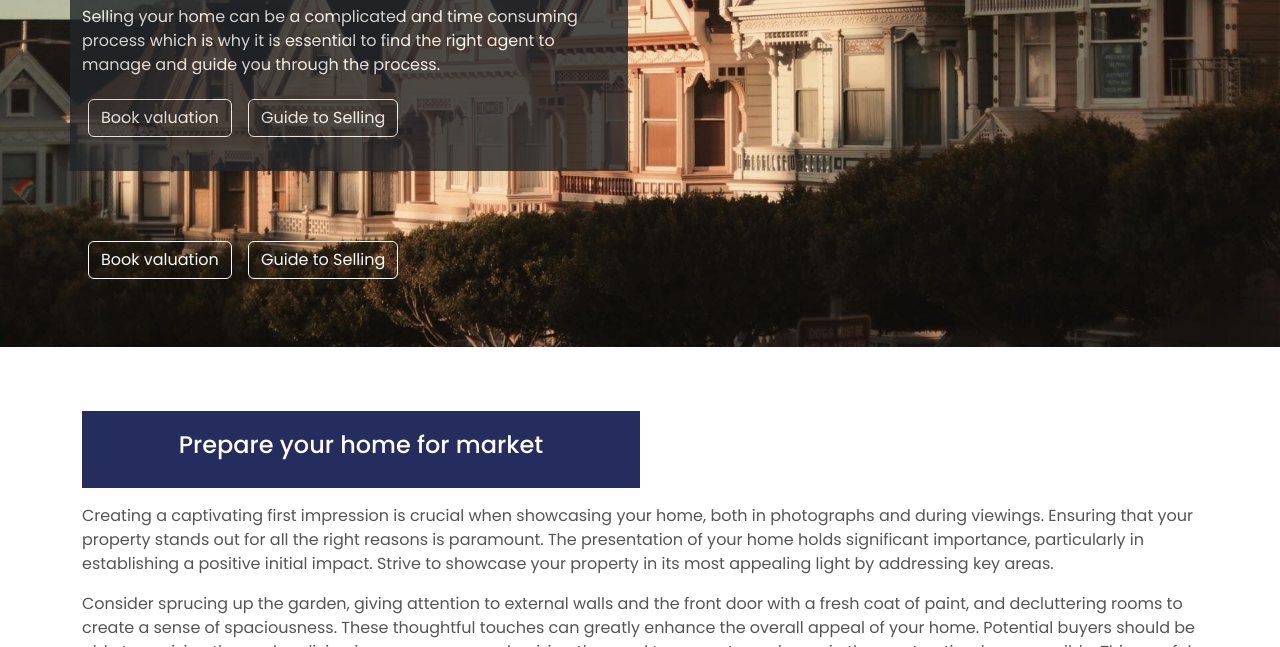
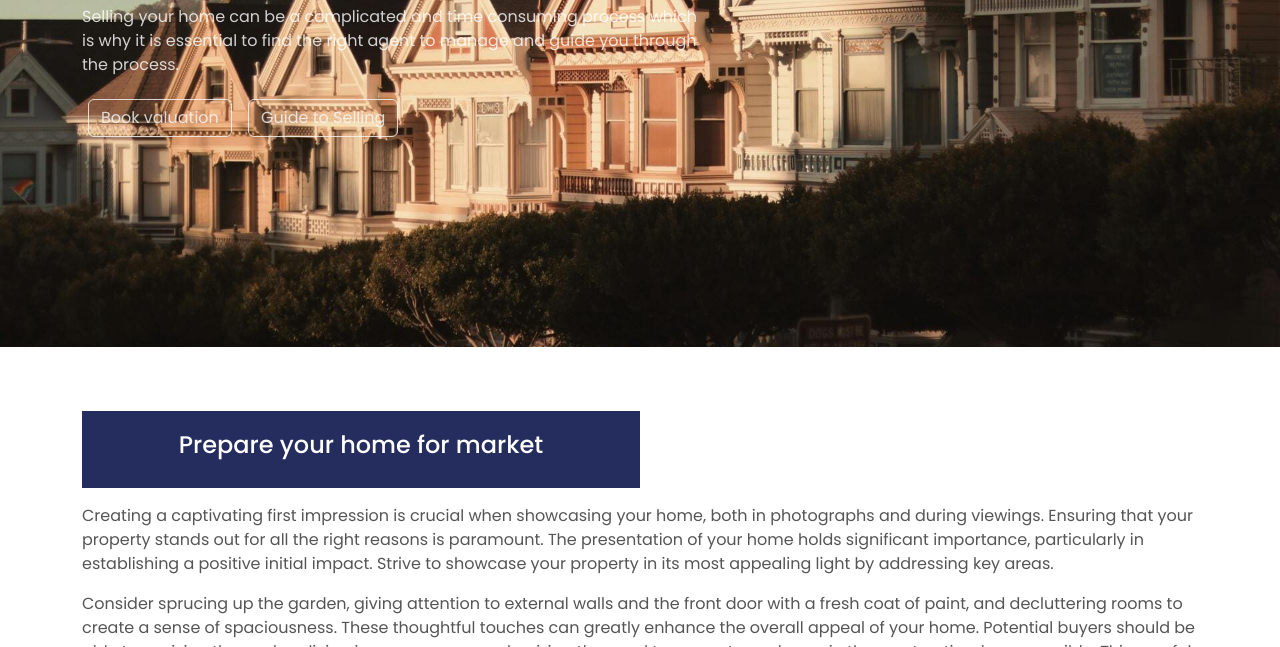
Before and after one commit to mujeebishaque/mujeebishaque.github.io, a plain HTML site: page northeast/selling.html in a window 1280 px wide. Shown: the part 453-1100 px from the top of the page. Drawn offline with Linux system fonts and the light colour scheme.

Commit message:
bg dark remd

```diff
--- a/northeast/selling.html
+++ b/northeast/selling.html
@@ -89,7 +89,7 @@
 
       <div class="row">
         <div class="row section-t8">
-          <div class="col-sm-6 bg-dark" style="padding: 12px; opacity: 0.8;">
+          <div class="col-sm-7" style="padding: 12px; opacity: 0.8;">
             <h2 class="text-white">Thinking of Selling?</h2>
             <p class="text-white section-t1" style="font-size: 16px;">
               Selling your home can be a complicated and time consuming process which is why it is
@@ -100,19 +100,8 @@
               <a href="selling-guide.html"><span class="margin-six btn btn-md btn-outline-light">Guide to Selling</span></a>
             </p>
           </div>
-          <div class="col-sm-6"></div>
+          <div class="col-sm-5"></div>
         </div>
-      </div>
-
-
-      <div class="row section-t4">
-        <div class="col-sm-8">
-          <p class="intro-subtitle intro-price">
-            <a href="#"><span class="margin-six btn btn-md btn-outline-light">Book valuation</span></a>
-            <a href="selling-guide.html"><span class="margin-six btn btn-md btn-outline-light">Guide to Selling</span></a>
-          </p>
-        </div>
-        <div class="col-sm-4"></div>
       </div>
 
 
```
